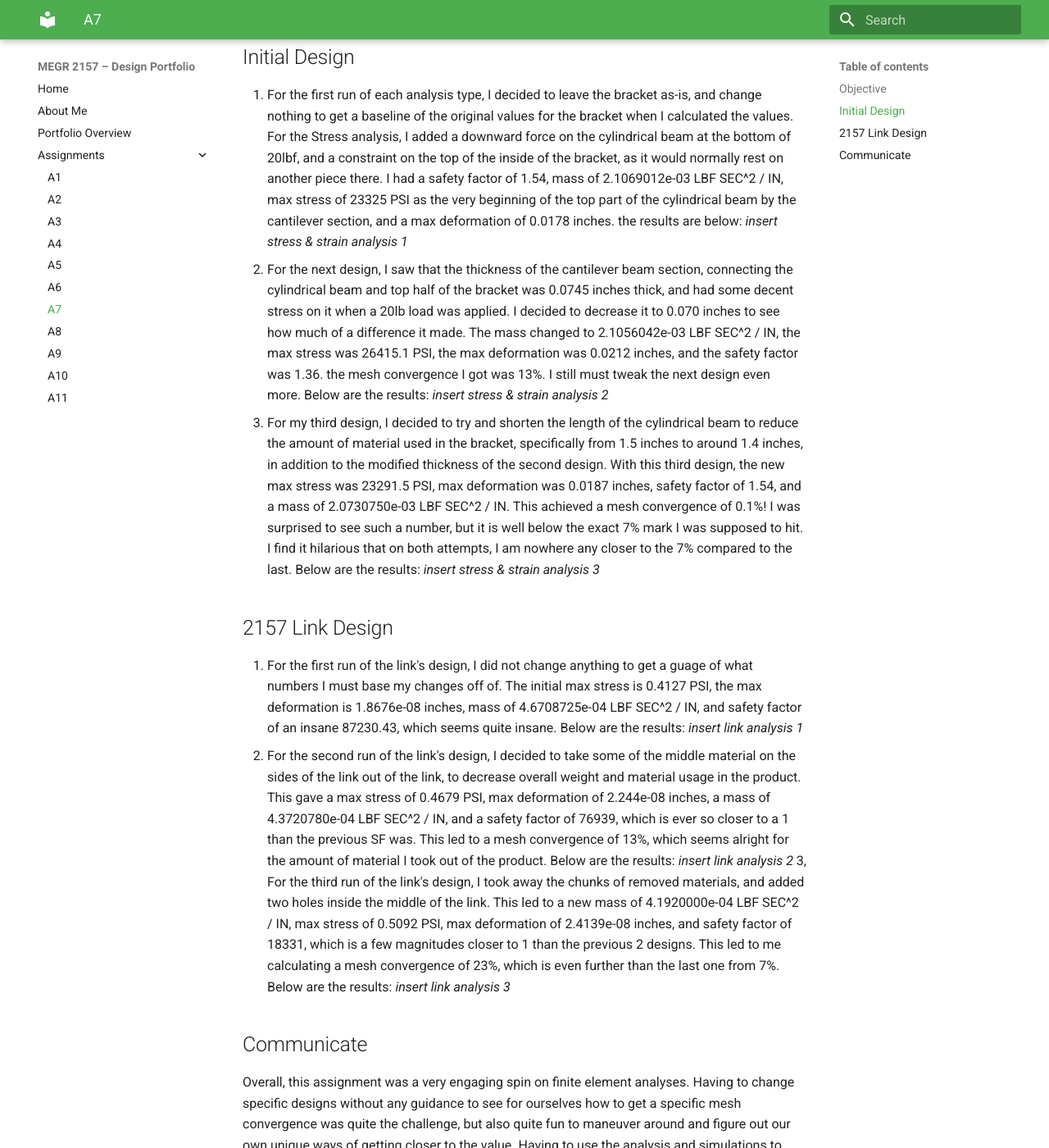
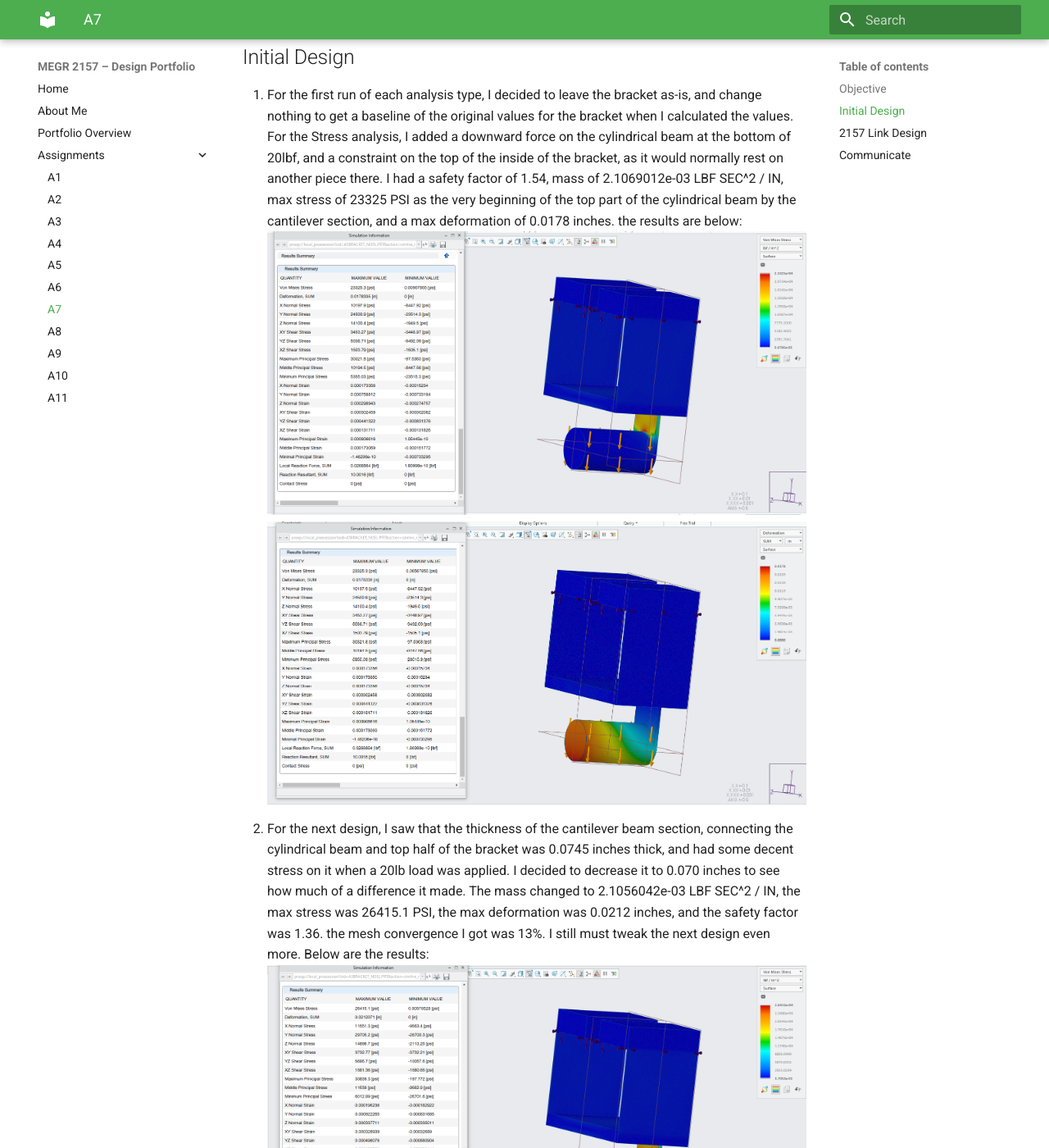
Before and after one commit to N03L1T0/megr2157-noel-portfolio, an MkDocs documentation site: the page built from docs/assignments/A07/index.md, in a window 1280 px wide and 1400 px high, scrolled down 321 px. Shown: the whole window at 82% size. Built offline with MkDocs 1.6.1 and Material for MkDocs 9.7.7, drawn with Linux system fonts in a browser that asks for light colours.

Commit message:
a7 pics
Updated the assignment report with additional analysis results and images for stress and deformation. Improved clarity in the design iterations and overall communication of findings.

```diff
--- a/docs/assignments/A07/index.md
+++ b/docs/assignments/A07/index.md
@@ -5,19 +5,25 @@ The objective of this assignment involves the repeated use of a finite element a
 
 ## Initial Design
 1. For the first run of each analysis type, I decided to leave the bracket as-is, and change nothing to get a baseline of the original values for the bracket when I calculated the values. For the Stress analysis, I added a downward force on the cylindrical beam at the bottom of 20lbf, and a constraint on the top of the inside of the bracket, as it would normally rest on another piece there. I had a safety factor of 1.54, mass of 2.1069012e-03 LBF SEC^2 / IN, max stress of 23325 PSI as the very beginning of the top part of the cylindrical beam by the cantilever section, and a max deformation of 0.0178 inches. the results are below:
-*insert stress & strain analysis 1*
-2. For the next design, I saw that the thickness of the cantilever beam section, connecting the cylindrical beam and top half of the bracket was 0.0745 inches thick, and had some decent stress on it when a 20lb load was applied. I decided to decrease it to 0.070 inches to see how much of a difference it made. The mass changed to 2.1056042e-03 LBF SEC^2 / IN, the max stress was 26415.1 PSI, the max deformation was 0.0212 inches, and the safety factor was 1.36. the mesh convergence I got was 13%. I still must tweak the next design even more. Below are the results:
-*insert stress & strain analysis 2*
-3. For my third design, I decided to try and shorten the length of the cylindrical beam to reduce the amount of material used in the bracket, specifically from 1.5 inches to around 1.4 inches, in addition to the modified thickness of the second design. With this third design, the new max stress was 23291.5 PSI, max deformation was 0.0187 inches, safety factor of 1.54, and a mass of 2.0730750e-03 LBF SEC^2 / IN. This achieved a mesh convergence of 0.1%! I was surprised to see such a number, but it is well below the exact 7% mark I was supposed to hit. I find it hilarious that on both attempts, I am nowhere any closer to the 7% compared to the last. Below are the results:
-*insert stress & strain analysis 3*
+![s1](stress1.PNG)
+![d1](deform1.PNG)
+3. For the next design, I saw that the thickness of the cantilever beam section, connecting the cylindrical beam and top half of the bracket was 0.0745 inches thick, and had some decent stress on it when a 20lb load was applied. I decided to decrease it to 0.070 inches to see how much of a difference it made. The mass changed to 2.1056042e-03 LBF SEC^2 / IN, the max stress was 26415.1 PSI, the max deformation was 0.0212 inches, and the safety factor was 1.36. the mesh convergence I got was 13%. I still must tweak the next design even more. Below are the results:
+![s2](stress2.PNG)
+![d2](deform2.PNG)
+4. For my third design, I decided to try and shorten the length of the cylindrical beam to reduce the amount of material used in the bracket, specifically from 1.5 inches to around 1.4 inches, in addition to the modified thickness of the second design. With this third design, the new max stress was 23291.5 PSI, max deformation was 0.0187 inches, safety factor of 1.54, and a mass of 2.0730750e-03 LBF SEC^2 / IN. This achieved a mesh convergence of 0.1%! I was surprised to see such a number, but it is well below the exact 7% mark I was supposed to hit. I find it hilarious that on both attempts, I am nowhere any closer to the 7% compared to the last. Below are the results:
+![s3](stress3.PNG)
+![d3](deform3.PNG)
 
 ## 2157 Link Design
 1. For the first run of the link's design, I did not change anything to get a guage of what numbers I must base my changes off of. The initial max stress is 0.4127 PSI, the max deformation is 1.8676e-08 inches, mass of 4.6708725e-04 LBF SEC^2 / IN, and safety factor of an insane 87230.43, which seems quite insane. Below are the results:
-*insert link analysis 1*
-2. For the second run of the link's design, I decided to take some of the middle material on the sides of the link out of the link, to decrease overall weight and material usage in the product. This gave a max stress of 0.4679 PSI, max deformation of 2.244e-08 inches, a mass of 4.3720780e-04 LBF SEC^2 / IN, and a safety factor of 76939, which is ever so closer to a 1 than the previous SF was. This led to a mesh convergence of 13%, which seems alright for the amount of material I took out of the product. Below are the results:
-*insert link analysis 2*
+![ls1](linkstress1.PNG)
+![ld1](linkdeform1.PNG)
+3. For the second run of the link's design, I decided to take some of the middle material on the sides of the link out of the link, to decrease overall weight and material usage in the product. This gave a max stress of 0.4679 PSI, max deformation of 2.244e-08 inches, a mass of 4.3720780e-04 LBF SEC^2 / IN, and a safety factor of 76939, which is ever so closer to a 1 than the previous SF was. This led to a mesh convergence of 13%, which seems alright for the amount of material I took out of the product. Below are the results:
+![ls2](linkstress2.PNG)
+![ld2](linkdeform2.PNG)
 3, For the third run of the link's design, I took away the chunks of removed materials, and added two holes inside the middle of the link. This led to a new mass of 4.1920000e-04 LBF SEC^2 / IN, max stress of 0.5092 PSI, max deformation of 2.4139e-08 inches, and safety factor of 18331, which is a few magnitudes closer to 1 than the previous 2 designs. This led to me calculating a mesh convergence of 23%, which is even further than the last one from 7%. Below are the results:
-*insert link analysis 3*
+![ls3](linkstress3.PNG)
+![ld3](linkdeform3.PNG)
 
 ## Communicate
 Overall, this assignment was a very engaging spin on finite element analyses. Having to change specific designs without any guidance to see for ourselves how to get a specific mesh convergence was quite the challenge, but also quite fun to maneuver around and figure out our own unique ways of getting closer to the value. Having to use the analysis and simulations to find out the max stress, deformation, mass, and safety factor was different depending on the software used, as my friends who used Solidworks compared to Creo, or any other software had different issues in finding their own values. I spent around 4.5 hours on this assignment, and it was one of the easier ones compared to the last 6 I've done thus far. In Creo Parametric, I could not find anything related to numbers of elements when simulating the stress and deformation analyses, so I had to forgo it in the whole assignment. Otherwise, it was smooth and pretty intuitive to finish. I learned that removing or changing the dimensions of some aspects of a part can drastically change the safety factor and max stress/deformation, and its not always for the better.
```
